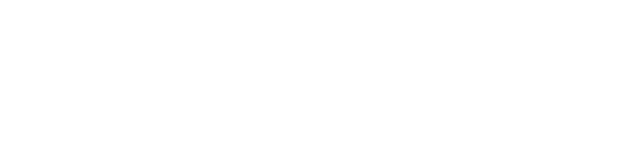
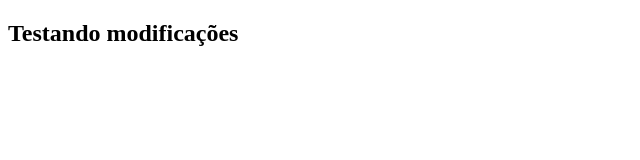
Before and after one commit to imrochamatheus/Curso_Git, a plain HTML site: page index.html in a window 1280 px wide. Shown: the whole page, without its empty margins (0-640 px from the left). Drawn offline with Linux system fonts and the light colour scheme.

Commit message:
Mexendo com stashs

```diff
--- a/index.html
+++ b/index.html
@@ -7,6 +7,6 @@
     <title>Document</title>
 </head>
 <body>
-
+    <h2>Testando modificações</h2>
 </body>
 </html>
```
Also changed, not shown: a.txt.
